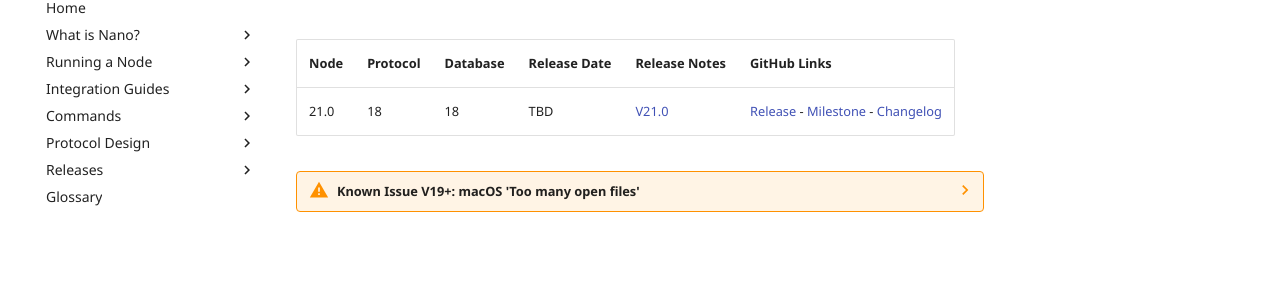
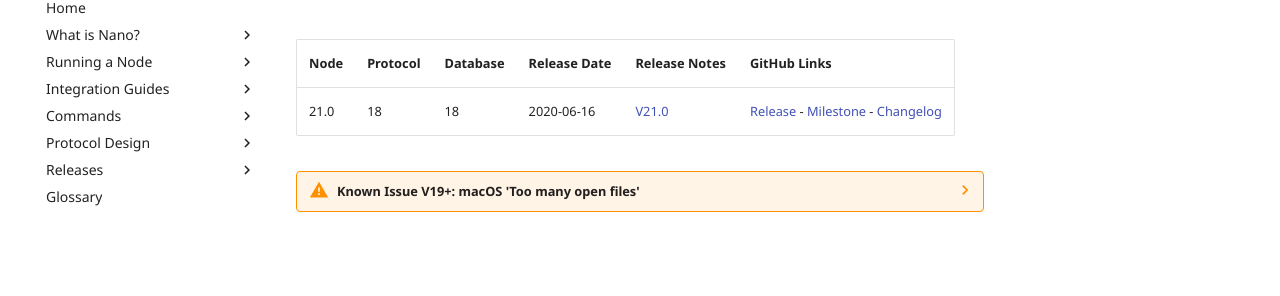
Before and after one commit to nanocurrency/nano-docs, an MkDocs documentation site: the page built from docs/snippets/release-details-v21-0.md, in a window 1280 px wide. Shown: the part 130-426 px from the top of the page. Built offline with MkDocs 1.6.1 and Material for MkDocs 9.7.7, drawn with Linux system fonts in a browser that asks for light colours; comment, search, counter and statistics services are not loaded.

Commit message:
Add release date for V21

```diff
--- a/docs/snippets/release-details-v21-0.md
+++ b/docs/snippets/release-details-v21-0.md
@@ -1,5 +1,5 @@
 | Node | Protocol | Database | Release Date | Release Notes | GitHub Links |
 |      |          |          |              | 				|			   |
-| 21.0 | 18       | 18       | TBD          | [V21.0](/releases/current-release-notes) | [Release](https://github.com/nanocurrency/nano-node/releases/tag/V21.0) - [Milestone](https://github.com/nanocurrency/nano-node/milestone/18) - [Changelog](https://github.com/nanocurrency/nano-node/compare/V20.0...V21.0) |
+| 21.0 | 18       | 18       | 2020-06-16   | [V21.0](/releases/current-release-notes) | [Release](https://github.com/nanocurrency/nano-node/releases/tag/V21.0) - [Milestone](https://github.com/nanocurrency/nano-node/milestone/18) - [Changelog](https://github.com/nanocurrency/nano-node/compare/V20.0...V21.0) |
 
 --8<-- "known-issue-macos-too-many-open-files.md"
```
